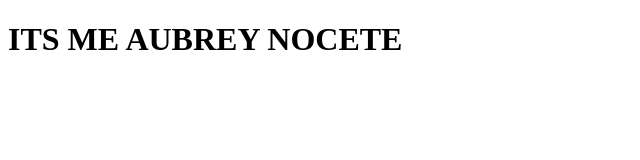
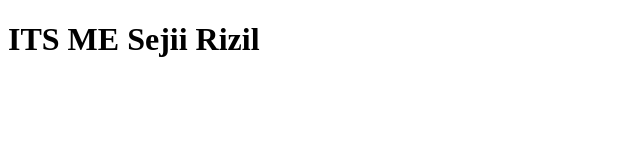
Before and after one commit to Herlcan/Sejii, a plain HTML site: page index.htm in a window 1280 px wide. Shown: the whole page, without its empty margins (0-640 px from the left). Drawn offline with Linux system fonts and the light colour scheme.

Commit message:
Update index.htm
updated file

```diff
--- a/index.htm
+++ b/index.htm
@@ -1,2 +1,2 @@
 <!DOCTYPE html>
-<h1>ITS ME AUBREY NOCETE</h1>
+<h1>ITS ME Sejii Rizil</h1>
```
